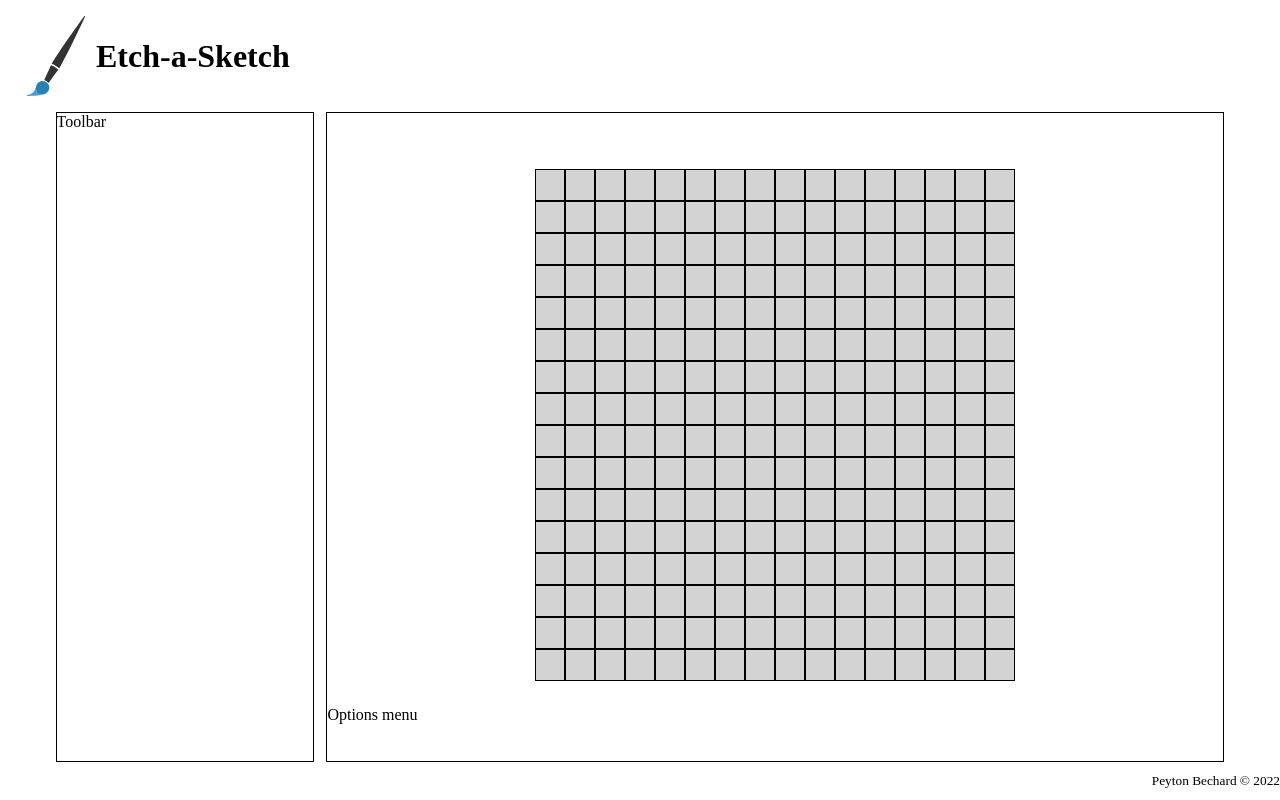
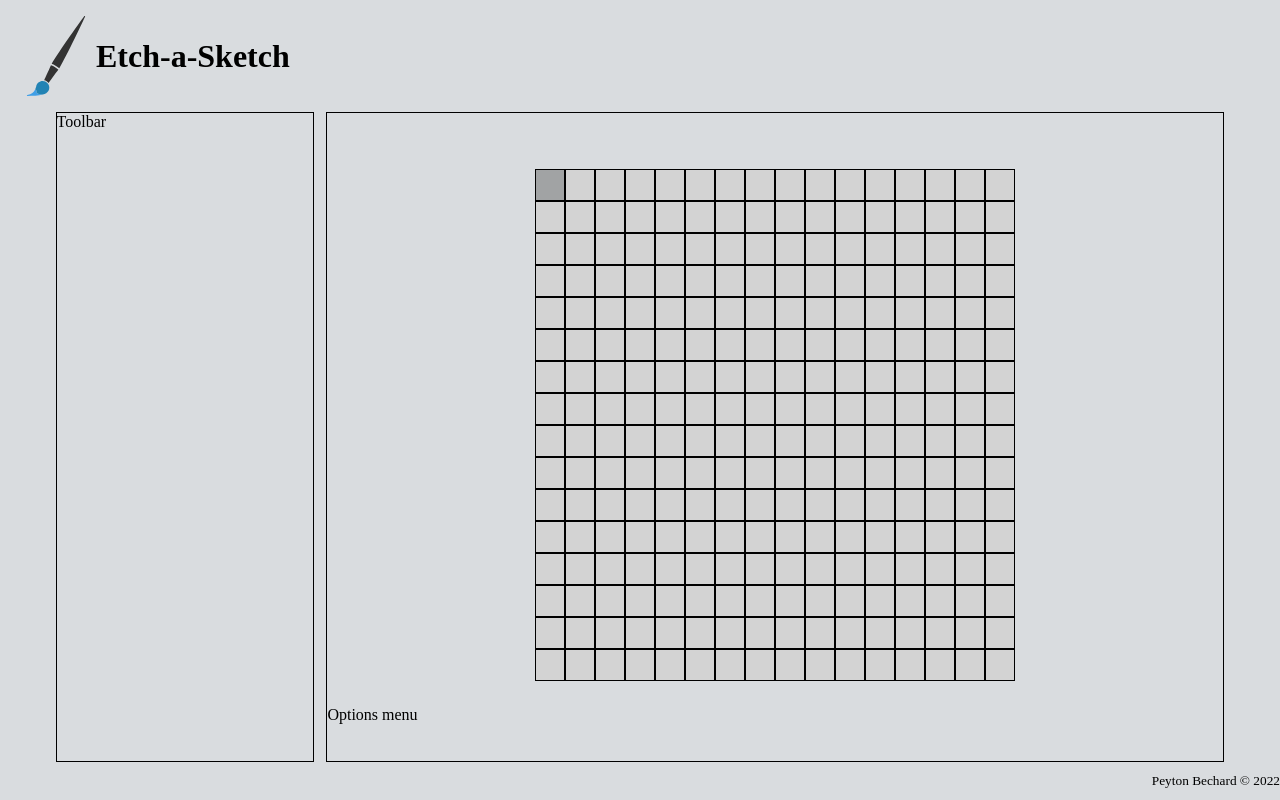
Before and after one commit to pmbechard/Pixton, a plain HTML site: page index.html in a window 1280 px wide. In both pictures the pointer is over the element 550 px from the left and 185 px from the top of the page. Drawn offline with Linux system fonts and the light colour scheme.

Commit message:
Adds hover effect to grid boxes

```diff
--- a/style.css
+++ b/style.css
@@ -8,6 +8,7 @@ body {
     flex-direction: column;
     height: 100vh;
     width: 100vw;
+    background-color: rgb(217, 220, 223);
 }
 
 
@@ -75,6 +76,10 @@ body {
     padding-bottom: 6.25%;
 }
 
+.grid-box:hover {
+    background-color: rgba(104, 104, 104, 0.493);
+}
+
 #options {
     flex: 1 5 auto;
 }
```
